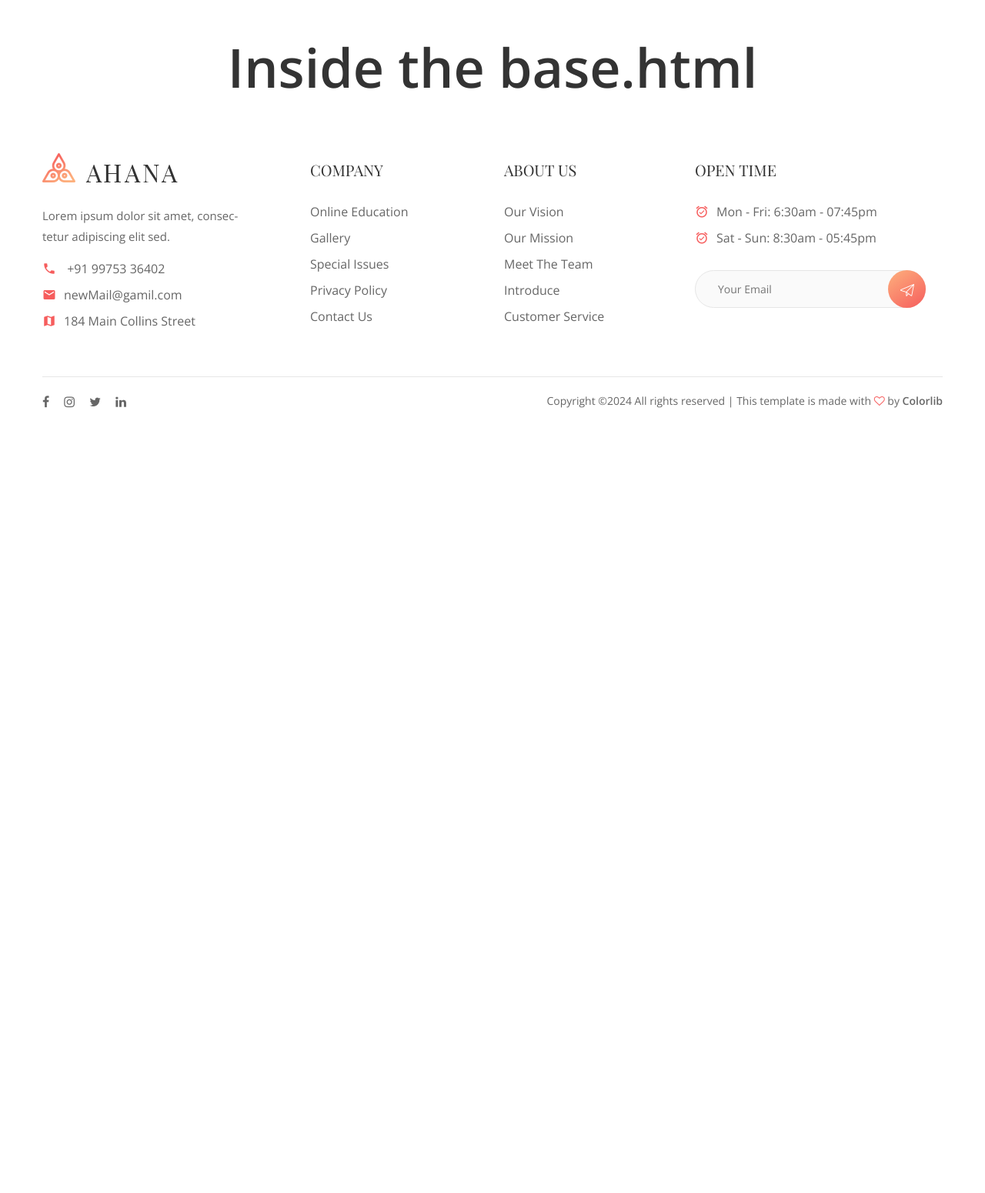
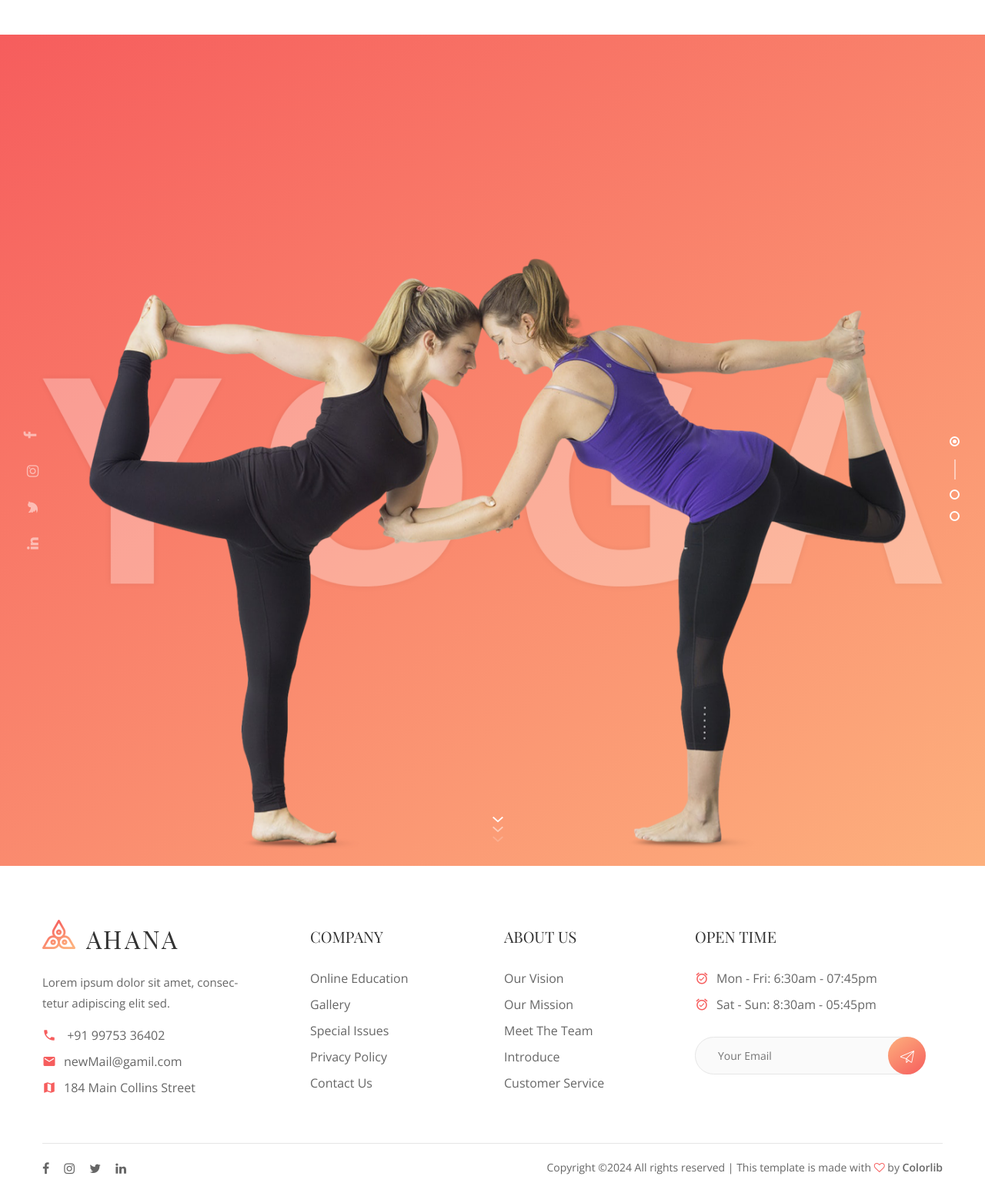
Before and after one commit to prathameshkhade/dikshas-fitness-studio, a Django app: page / in a window 1280 px wide. Shown: the part 81-1631 px from the top of the page at 77% size. Before the commit the page ends 611 px from the top, so only its background shows below. Run offline with Django 4.2, Linux system fonts and the light colour scheme; some libraries are stand-ins or nearby versions; some web fonts are replaced.

Commit message:
add: infor model and hero section

```diff
--- a/src/templates/index.html
+++ b/src/templates/index.html
@@ -1 +1,146 @@
-{% include "base.html" %}
+{% extends "base.html" %}
+
+{% block content %}
+
+    <!-- Infor Model -->
+	<div class="infor-model-warp">
+		<div class="infor-model d-flex align-items-center">
+			<div class="infor-close">
+				<i class="material-icons">close</i>
+			</div>
+			<div class="infor-middle">
+				<a href="#" class="infor-logo">
+					<img src="static/img/logo-2.png" alt="">
+				</a>
+				<p>Lorem ipsum dolor sit amet, consectetur adipiscing elit, sed do eiusmod tempor incididunt.</p>
+				<div class="insta-imgs">
+					<div class="insta-item">
+						<div class="insta-img">
+							<img src="static/img/infor/1.jpg" alt="">
+							<div class="insta-hover">
+								<i class="fa fa-instagram"></i>
+								<p>ahana.yoga</p>
+							</div>
+						</div>
+					</div>
+					<div class="insta-item">
+						<div class="insta-img">
+							<img src="static/img/infor/2.jpg" alt="">
+							<div class="insta-hover">
+								<i class="fa fa-instagram"></i>
+								<p>ahana.yoga</p>
+							</div>
+						</div>
+					</div>
+					<div class="insta-item">
+						<div class="insta-img">
+							<img src="static/img/infor/3.jpg" alt="">
+							<div class="insta-hover">
+								<i class="fa fa-instagram"></i>
+								<p>ahana.yoga</p>
+							</div>
+						</div>
+					</div>
+					<div class="insta-item">
+						<div class="insta-img">
+							<img src="static/img/infor/4.jpg" alt="">
+							<div class="insta-hover">
+								<i class="fa fa-instagram"></i>
+								<p>ahana.yoga</p>
+							</div>
+						</div>
+					</div>
+					<div class="insta-item">
+						<div class="insta-img">
+							<img src="static/img/infor/5.jpg" alt="">
+							<div class="insta-hover">
+								<i class="fa fa-instagram"></i>
+								<p>ahana.yoga</p>
+							</div>
+						</div>
+					</div>
+					<div class="insta-item">
+						<div class="insta-img">
+							<img src="static/img/infor/6.jpg" alt="">
+							<div class="insta-hover">
+								<i class="fa fa-instagram"></i>
+								<p>ahana.yoga</p>
+							</div>
+						</div>
+					</div>
+				</div>
+				<form class="infor-form">
+					<input type="text" placeholder="Your Email">
+					<button><img src="static/img/icons/send.png" alt=""></button>
+				</form>
+				<div class="insta-social">
+					<a href="#"><i class="fa fa-linkedin"></i></a>
+					<a href="#"><i class="fa fa-twitter"></i></a>
+					<a href="#"><i class="fa fa-instagram"></i></a>
+					<a href="#"><i class="fa fa-facebook"></i></a>
+				</div>
+			</div>
+		</div>
+	</div>
+	<!-- Infor Model end -->
+
+    <!-- Hero Section -->
+	<section class="hero-section">
+		<div class="hero-social-warp">
+			<div class="hero-social">
+				<a href="#"><i class="fa fa-facebook"></i></a>
+				<a href="#"><i class="fa fa-instagram"></i></a>
+				<a href="#"><i class="fa fa-twitter"></i></a>
+				<a href="#"><i class="fa fa-linkedin"></i></a>
+			</div>
+		</div>
+		<div class="arrow-buttom">
+			<img src="static/img/icons/arrows-buttom.png" alt="">
+		</div>
+		<div class="hero-slider owl-carousel">
+			<div class="hs-item">
+				<div class="hs-style-1 text-center">
+					<img src="static/img/hero-slider/1.png" alt="">
+				</div>
+			</div>
+			<div class="hs-item">
+				<div class="hs-style-2">
+					<div class="container-fluid h-100">
+						<div class="row h-100">
+							<div class="col-lg-6 h-100 d-none d-lg-flex align-items-xl-end align-items-lg-center">
+								<div class="hs-img">
+									<img src="static/img/hero-slider/2.png" alt="">
+								</div>
+							</div>
+							<div class="col-lg-6 d-flex align-items-center">
+								<div class="hs-text-warp">
+									<div class="hs-text">
+										<h2>Get slim and toned with yoga</h2>
+										<p>Lorem ipsum dolor sit amet, consectetur adipiscing elit, sed do eiusmod tempor incididunt ut labore et dolore magna aliqua. Ut enim ad minim veniam, quis nos-trud exercitation ullamco laboris nisi ut aliquip ex ea commodo consequat. </p>
+										<div class="site-btn sb-white">Register now</div>
+									</div>
+								</div>
+							</div>
+						</div>
+					</div>
+				</div>
+			</div>
+			<div class="hs-item">
+				<div class="hs-style-3 text-center">
+					<div class="container">
+						<div class="hs-text">
+							<h2>Reduce your stress</h2>
+							<p>Sed ut perspiciatis unde omnis iste natus error sit voluptatem accusantium doloremque laudantium, totam rem aperiam, eaque ipsa quae ab illo inventore veritatis et quasi.</p>
+							<div class="site-btn sb-white">Register now</div>
+						</div>
+					</div>
+					<div class="hs-img">
+						<img src="static/img/hero-slider/3.png" alt="">
+					</div>
+				</div>
+			</div>
+		</div>
+	</section>
+	<!-- Hero Section end -->
+
+{% endblock content %}
```
